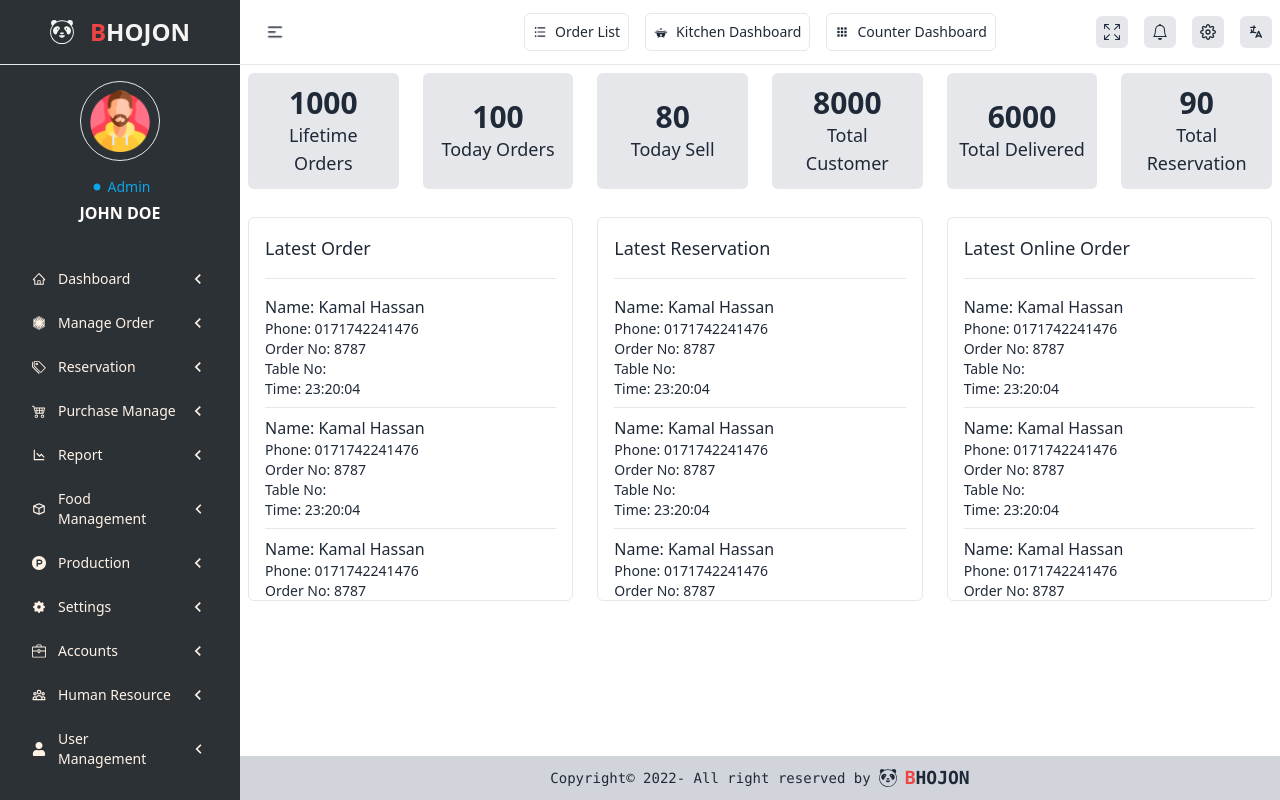
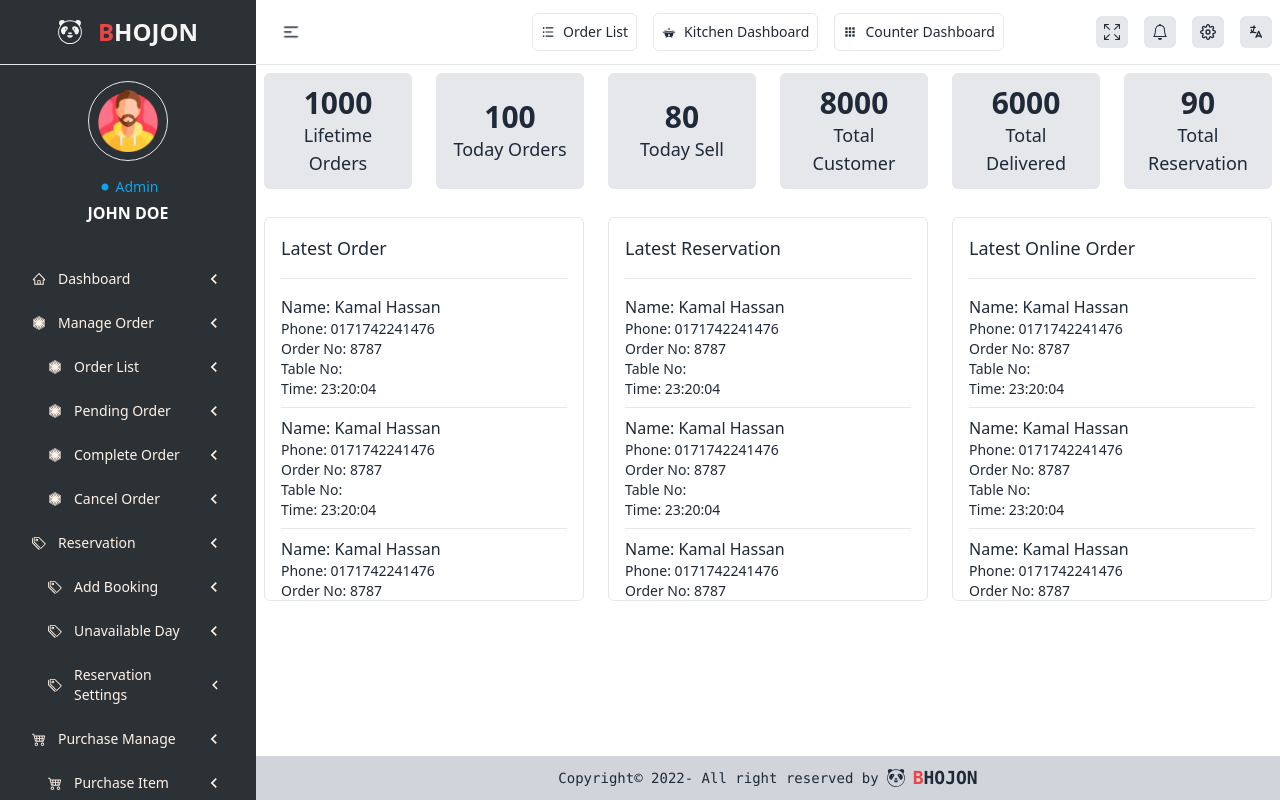
Before and after one commit to nDevers/Bhojon, a React (Create React App) app: page /dashboard in a window 1280 px wide. Built offline with nearby package versions, Linux system fonts and the light colour scheme.

Commit message:
sidebar links

```diff
--- a/src/pages/dashboard/dashboard.js
+++ b/src/pages/dashboard/dashboard.js
@@ -31,18 +31,22 @@ const Dashboard = () => {
         {
           name: "Order List",
           link: "/dashboard/manage-order/order-list",
+          icon: <FaFirstOrder />,
         },
         {
           name: "Pending Order",
           link: "/dashboard/manage-order/pending-order",
+          icon: <FaFirstOrder />,
         },
         {
           name: "Complete Order",
           link: "/dashboard/manage-order/complete-order",
+          icon: <FaFirstOrder />,
         },
         {
           name: "Cancel Order",
           link: "/dashboard/manage-order/cancel-order",
+          icon: <FaFirstOrder />,
         },
       ],
     },
@@ -50,21 +54,133 @@ const Dashboard = () => {
       name: "Reservation",
       link: "/dashboard/reservation",
       icon: <BsTags />,
+      subMenus: [
+        {
+          name: "Add Booking",
+          link: "/dashboard/reservation/add-booking",
+          icon: <BsTags />,
+        },
+        {
+          name: "Unavailable Day",
+          link: "/dashboard/reservation/unavailable-day",
+          icon: <BsTags />,
+        },
+        {
+          name: "Reservation Settings",
+          link: "/dashboard/reservation/reservation-settings",
+          icon: <BsTags />,
+        },
+      ],
     },
     {
       name: "Purchase Manage",
       link: "/dashboard/purchase-manage",
       icon: <BsCart4 />,
+      subMenus: [
+        {
+          name: "Purchase Item",
+          link: "/dashboard/purchase-manage/purchase-item",
+          icon: <BsCart4 />,
+        },
+        {
+          name: "Add Purchase",
+          link: "/dashboard/purchase-manage/add-purchase",
+          icon: <BsCart4 />,
+        },
+        {
+          name: "Purchase Return",
+          link: "/dashboard/purchase-manage/purchase-return",
+          icon: <BsCart4 />,
+        },
+      ],
     },
     {
       name: "Report",
       link: "/dashboard/report",
       icon: <BiLineChartDown />,
+      subMenus: [
+        {
+          name: "Purchase Report",
+          link: "/dashboard/report/purchase-report",
+          icon: <BiLineChartDown />,
+        },
+        {
+          name: "Stock Report",
+          link: "/dashboard/report/stock-report",
+          icon: <BiLineChartDown />,
+        },
+        {
+          name: "Sell Report",
+          link: "/dashboard/report/sell-report",
+          icon: <BiLineChartDown />,
+        },
+        {
+          name: "Cash Register Report",
+          link: "/dashboard/report/cash-register-report",
+          icon: <BiLineChartDown />,
+        },
+      ],
     },
     {
       name: "Food Management",
       link: "/dashboard/food-management",
       icon: <BiCube />,
+      subMenus: [
+        {
+          name: "Manage Category",
+          link: "/dashboard/food-management/manage-category",
+          icon: <BiCube />,
+          subSubMenus: [
+            {
+              name: "Manage Category",
+              link: "/dashboard/food-management/manage-category/add-category",
+              icon: <BiCube />,
+            },
+            {
+              name: "Manage Category",
+              link: "/dashboard/food-management/manage-category/category-list",
+              icon: <BiCube />,
+            },
+          ],
+        },
+        {
+          name: "Manage Food",
+          link: "/dashboard/food-management/manage-food",
+          icon: <BiCube />,
+          subSubMenus: [
+            {
+              name: "Add Food",
+              link: "/dashboard/food-management/manage-food/add-food",
+              icon: <BiCube />,
+            },
+            {
+              name: "Food Availability",
+              link: "/dashboard/food-management/manage-food/food-availability",
+              icon: <BiCube />,
+            },
+            {
+              name: "Food Group",
+              link: "/dashboard/food-management/manage-food/food-group",
+              icon: <BiCube />,
+            },
+            {
+              name: "Food List",
+              link: "/dashboard/food-management/manage-food/food-list",
+              icon: <BiCube />,
+            },
+            {
+              name: "Food Variant",
+              link: "/dashboard/food-management/manage-food/food-variant",
+              icon: <BiCube />,
+            },
+            {
+              name: "Menu Type",
+              link: "/dashboard/food-management/manage-food/menu-type",
+              icon: <BiCube />,
+            },
+          ],
+        },
+      ],
     },
     {
       name: "Production",
@@ -75,11 +191,55 @@ const Dashboard = () => {
       name: "Settings",
       link: "/dashboard/settings",
       icon: <RiSettings5Fill />,
+      subMenus: [
+        {
+          name: "Purchase Report",
+          link: "/dashboard/settings/application-settings",
+          icon: <RiSettings5Fill />,
+        },
+        {
+          name: "Country",
+          link: "/dashboard/settings/country",
+          icon: <RiSettings5Fill />,
+        },
+        {
+          name: "Currency",
+          link: "/dashboard/settings/currency",
+          icon: <RiSettings5Fill />,
+        },
+        {
+          name: "Factory Reset",
+          link: "/dashboard/settings/factory-reset",
+          icon: <RiSettings5Fill />,
+        },
+        {
+          name: "Language",
+          link: "/dashboard/settings/language",
+          icon: <RiSettings5Fill />,
+        },
+        {
+          name: "Payroll Commission",
+          link: "/dashboard/settings/pay-role-commission",
+          icon: <RiSettings5Fill />,
+        },
+      ],
     },
     {
       name: "Accounts",
       link: "/dashboard/accounts",
       icon: <SlBriefcase />,
+      subMenus: [
+        {
+          name: "Accounts Report",
+          link: "/dashboard/accounts/accounts-report",
+          icon: <SlBriefcase />,
+        },
+        {
+          name: "Supplier Payment",
+          link: "/dashboard/accounts/supplier-payment",
+          icon: <SlBriefcase />,
+        },
+      ],
     },
     {
       name: "Human Resource",
@@ -90,6 +250,62 @@ const Dashboard = () => {
       name: "User Management",
       link: "/dashboard/user-management",
       icon: <FaUser />,
+      subMenus: [
+        {
+          name: "Add User",
+          link: "/dashboard/user-management/add-user",
+          icon: <FaUser />,
+        },
+        {
+          name: "User List",
+          link: "/dashboard/user-management/user-list",
+          icon: <FaUser />,
+        },
+      ],
+    },
+    {
+      name: "User",
+      link: "/user",
+      icon: <AiOutlineHome />,
+      subMenus: [
+        {
+          name: "Profile",
+          link: "/user/profile",
+          icon: <FaUser />,
+        },
+        {
+          name: "Settings",
+          link: "/user/settings",
+          icon: <FaUser />,
+        },
+      ],
+    },
+    {
+      name: "Authentication",
+      link: "/authentication",
+      icon: <AiOutlineHome />,
+      subMenus: [
+        {
+          name: "Login",
+          link: "/authentication/login",
+          icon: <FaUser />,
+        },
+        {
+          name: "Signup",
+          link: "/authentication/signup",
+          icon: <FaUser />,
+        },
+        {
+          name: "Reset Password",
+          link: "/authentication/reset-password",
+          icon: <FaUser />,
+        },
+        {
+          name: "Verify Email",
+          link: "/authentication/verify-email",
+          icon: <FaUser />,
+        },
+      ],
     },
   ];
 
@@ -282,29 +498,10 @@ const Dashboard = () => {
             </div>
           </footer>
         </div>
-        {/* <div className="drawer-side bg-slate-900 text-gray-50">
-                    <label htmlFor="sidebar" className="drawer-overlay"></label>
-                    <ul className="menu p-4 overflow-y-auto w-60">
-                        {
-                            sideMenus.map(sideMenu =>
-                                <li key={sideMenu?.link}>
-                                    {
-                                        <Link className='flex items-center justify-between' to={sideMenu?.link}>
-                                            <span className='flex items-center justify-end'>
-                                                <span className='mr-3'>{sideMenu?.icon}</span>{sideMenu?.name}
-                                            </span>
-                                            <MdKeyboardArrowLeft className='text-xl' />
-                                        </Link>
-                                    }
-                                </li>
-                            )
-                        }
-                    </ul>
-                </div> */}
 
         <div className="drawer-side bg-base-100 text-gray-50">
           <label htmlFor="sidebar" className="drawer-overlay"></label>
-          <div className="bg-[#2c3136] overflow-hidden">
+          <div className="bg-[#2c3136]">
             <div className="flex gap-x-4 items-center justify-center text-2xl text-center text-stone-100 font-semibold uppercase p-4 border-b">
               <SiFoodpanda />
               <h1>
@@ -325,7 +522,7 @@ const Dashboard = () => {
               </h3>
             </div>
 
-            <ul className="menu p-4 w-60 text-[#fff2e6] text-sm overflow-y-auto">
+            <ul className="menu p-4 w-64 text-[#fff2e6] text-sm overflow-y-auto">
               {sideMenus.map((sideMenu) => (
                 <li key={sideMenu?.link}>
                   {
@@ -340,6 +537,25 @@ const Dashboard = () => {
                       <MdKeyboardArrowLeft className="text-xl" />
                     </Link>
                   }
+                  {sideMenu?.subMenus &&
+                    sideMenu?.subMenus?.map((subMenu) => (
+                      <Link
+                        key={subMenu?.link}
+                        className="flex items-center justify-between ml-4"
+                        to={subMenu?.link}
+                      >
+                        <span className="flex items-center justify-end">
+                          <span className="mr-3">{subMenu?.icon}</span>
+                          {subMenu?.name}
+                        </span>
+                        <MdKeyboardArrowLeft className="text-xl" />
+                      </Link>
+                    ))}
+                  {sideMenu?.subMenus?.map((subMenu) => {
+                    subMenu?.subSubMenus?.map((subSubMenu) =>
+                      console.log(subSubMenu)
+                    );
+                  })}
                 </li>
               ))}
             </ul>
```
